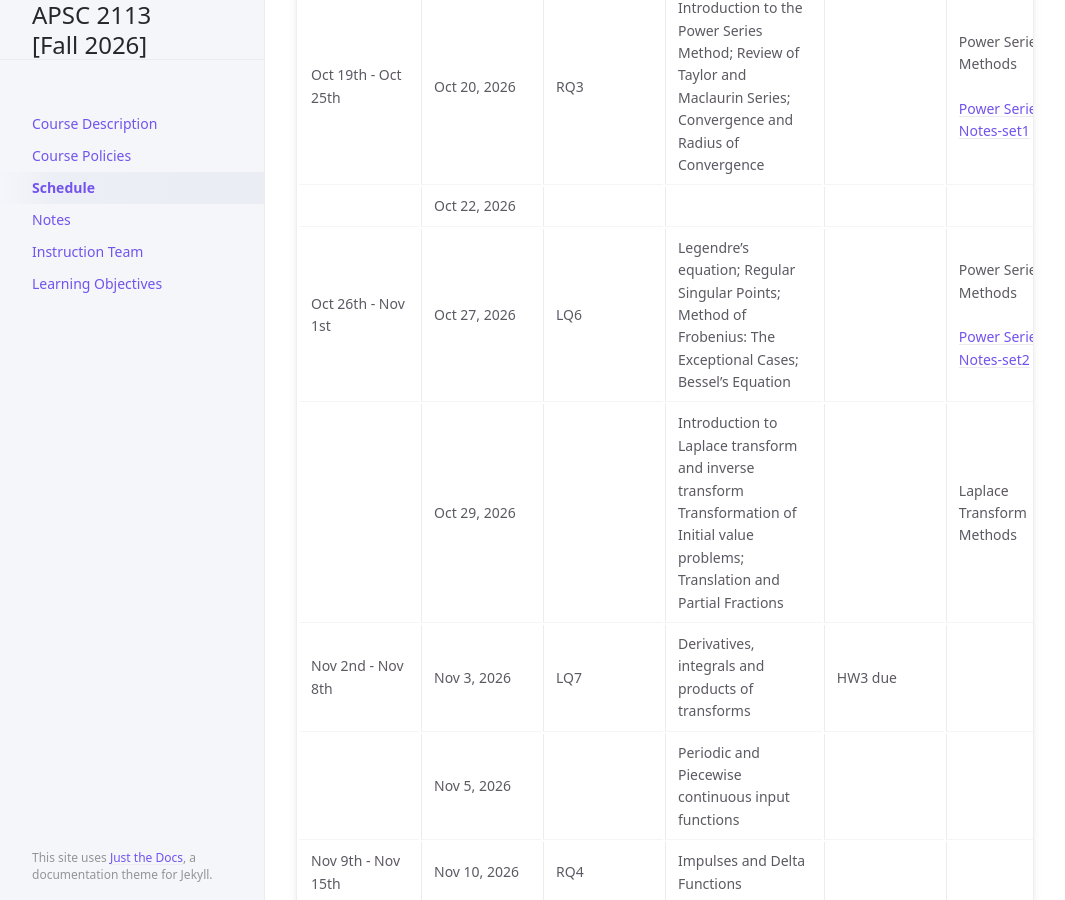
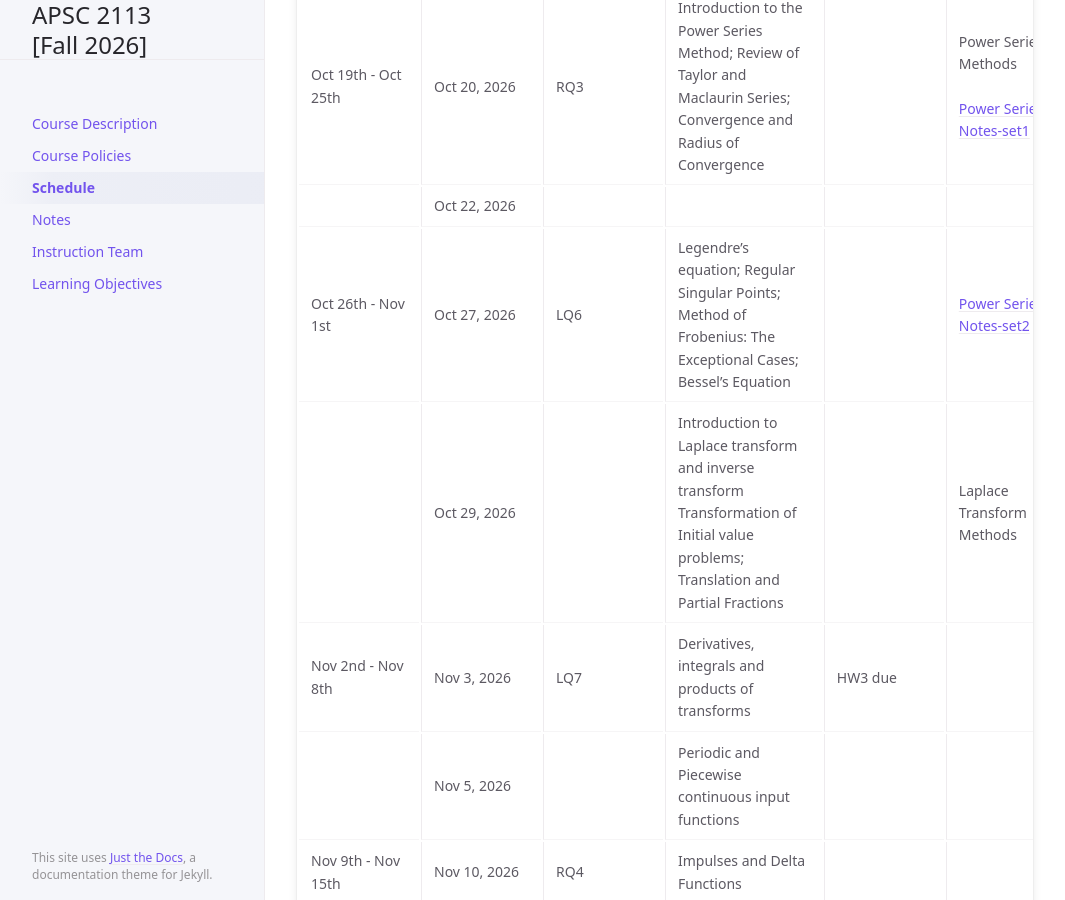
Before and after one commit to gwu-apsc2113/fall2026, a Jekyll site: the page built from docs/Schedule/index.md, in a window 1280 px wide and 900 px high, scrolled down 2932 px. Shown: the whole window, without its empty margins (107-1172 px from the left). Built offline with Jekyll 4.4.1, drawn with Linux system fonts in a browser that asks for light colours; cached includes are drawn as plain includes.

Commit message:
Commit-2 10/28/2026

```diff
--- a/docs/Schedule/index.md
+++ b/docs/Schedule/index.md
@@ -34,7 +34,7 @@ The course schedule posted below is subject to change during the semester.
 |  | Oct 15, 2026 | Exam-1: 1st and 2nd order ODEs, and power series basics |  |  |  |
 | Oct 19th - Oct 25th | Oct 20, 2026 | RQ3 | Introduction to the Power Series Method; Review of Taylor and Maclaurin Series; Convergence and Radius of Convergence |  | Power Series Methods <br><br> [Power Series: Notes-set1](/fall2026/docs/Notes/)|
 |  | Oct 22, 2026 |  |  |  |  |
-| Oct 26th - Nov 1st | Oct 27, 2026 | LQ6 | Legendre's equation; Regular Singular Points; Method of Frobenius: The Exceptional Cases; Bessel's Equation |  | Power Series Methods <br><br> [Power Series: Notes-set2](/fall2026/docs/Notes/) |
+| Oct 26th - Nov 1st | Oct 27, 2026 | LQ6 | Legendre's equation; Regular Singular Points; Method of Frobenius: The Exceptional Cases; Bessel's Equation |  | [Power Series: Notes-set2](/fall2026/docs/Notes/) |
 |  | Oct 29, 2026 |  | Introduction to Laplace transform and inverse transform Transformation of Initial value problems; Translation and Partial Fractions |  |Laplace Transform Methods |
 | Nov 2nd - Nov 8th | Nov 3, 2026 | LQ7 | Derivatives, integrals and products of transforms | HW3 due |  |
 |  | Nov 5, 2026 |  | Periodic and Piecewise continuous input functions |  |  |
```
